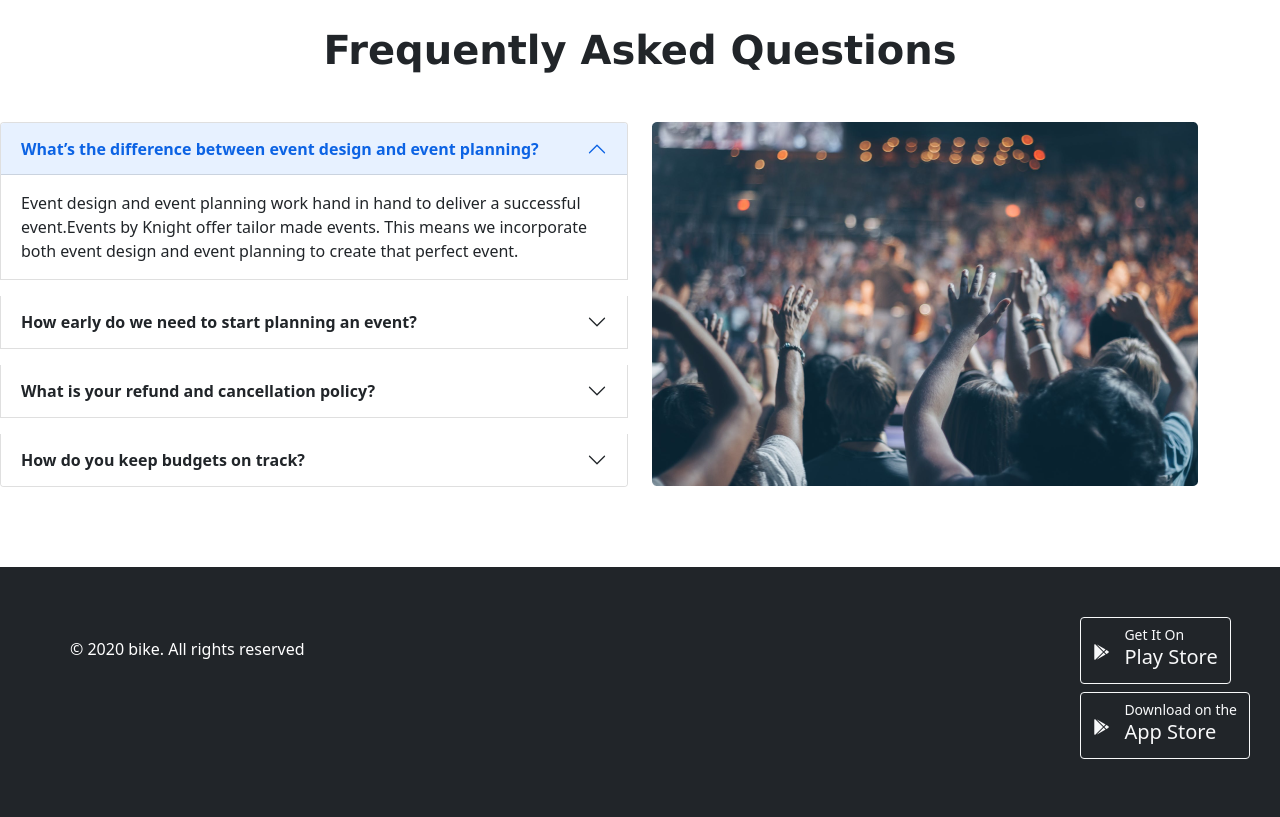
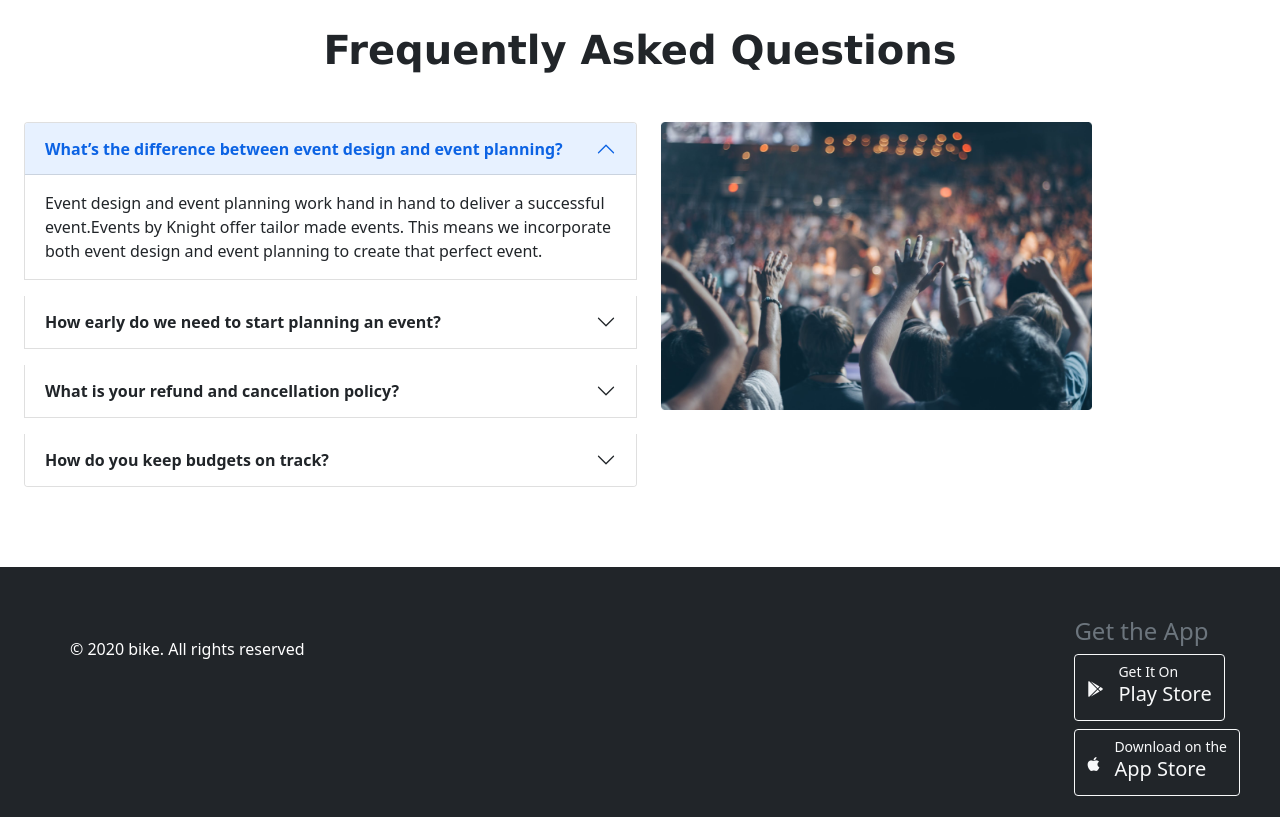
Before and after one commit to ezazsabit/Laila_Convention_Centre, a plain HTML site: page index.html in a window 1280 px wide. Shown: the part 2260-3077 px from the top of the page. Drawn offline with nearby package versions, Linux system fonts and the light colour scheme.

Commit message:
footer link add

```diff
--- a/index.html
+++ b/index.html
@@ -302,8 +302,8 @@
 
             <!-- dropdown menu--- -->
 
-            <div class="row mt-5">
-                <div class="col-lg-6 col-md-6 col-12 mb-3" >
+            <div class="container row mt-5">
+                <div class="col-lg-7 col-md-6 col-12 mb-3" >
                     <div class="accordion" id="accordionPanelsStayOpenExample">
                         <div class="accordion-item mb-3">
                           <h2 class="accordion-header" id="panelsStayOpen-headingOne">
@@ -358,7 +358,7 @@
 
 
 
-                <div class="col-lg-6 col-md-6 col-12">
+                <div class="col-lg-5 col-md-6 col-12">
                     <img src="images/people.png" class="img-fluid " alt="">
                 </div>
             </div>
@@ -371,26 +371,27 @@
     </main>
 
     <!-- footer--- -->
-    <footer class="mt-5 w-100">
+    <footer class="mt-5 w-100" >
         <div class="bg-dark text-white d-flex justify-content-between " style="height: 250px;" >
             <div style="margin: 70px"><p>&copy 2020 bike. All rights reserved</p></div>
 
 
-        <div style="margin: 50px 30px 0 0;">
-           <button type="button" class="btn btn-outline-light d-flex align-item-center justify-content-center"><div style="margin-top: 16px; margin-right: 15px;"><i class="fab fa-google-play "></i></div>
+        <div style="margin: 50px 40px 0 0;">
+            <h4 class="text-muted mb-2">Get the App</h4>
+           <a href="https://play.google.com/store/apps" style="text-decoration: none;"><button type="button" class="btn btn-outline-light d-flex align-item-center justify-content-center"><div style="margin-top: 16px; margin-right: 15px;"><i class="fab fa-google-play "></i></div>
 
         <div class="d-flex flex-column align-items-start">
             <small>Get It On</small>
             <h5>Play Store</h5>
         </div>
-        </button>
-           <button type="button" class="btn btn-outline-light d-flex align-item-center justify-content-center mt-2"><div style="margin-top: 16px; margin-right: 15px;"><i class="fab fa-google-play "></i></div>
+        </button></a>
+           <a href="https://www.apple.com/app-store/" style="text-decoration: none;"><button type="button" class="btn btn-outline-light d-flex align-item-center justify-content-center mt-2"><div style="margin-top: 16px; margin-right: 15px;"><i class="fab fa-apple"></i></div>
 
         <div class="d-flex flex-column align-items-start">
             <small>Download on the</small>
             <h5>App Store</h5>
         </div>
-        </button>
+        </button></a>
 
         </div>
     </div>
```
